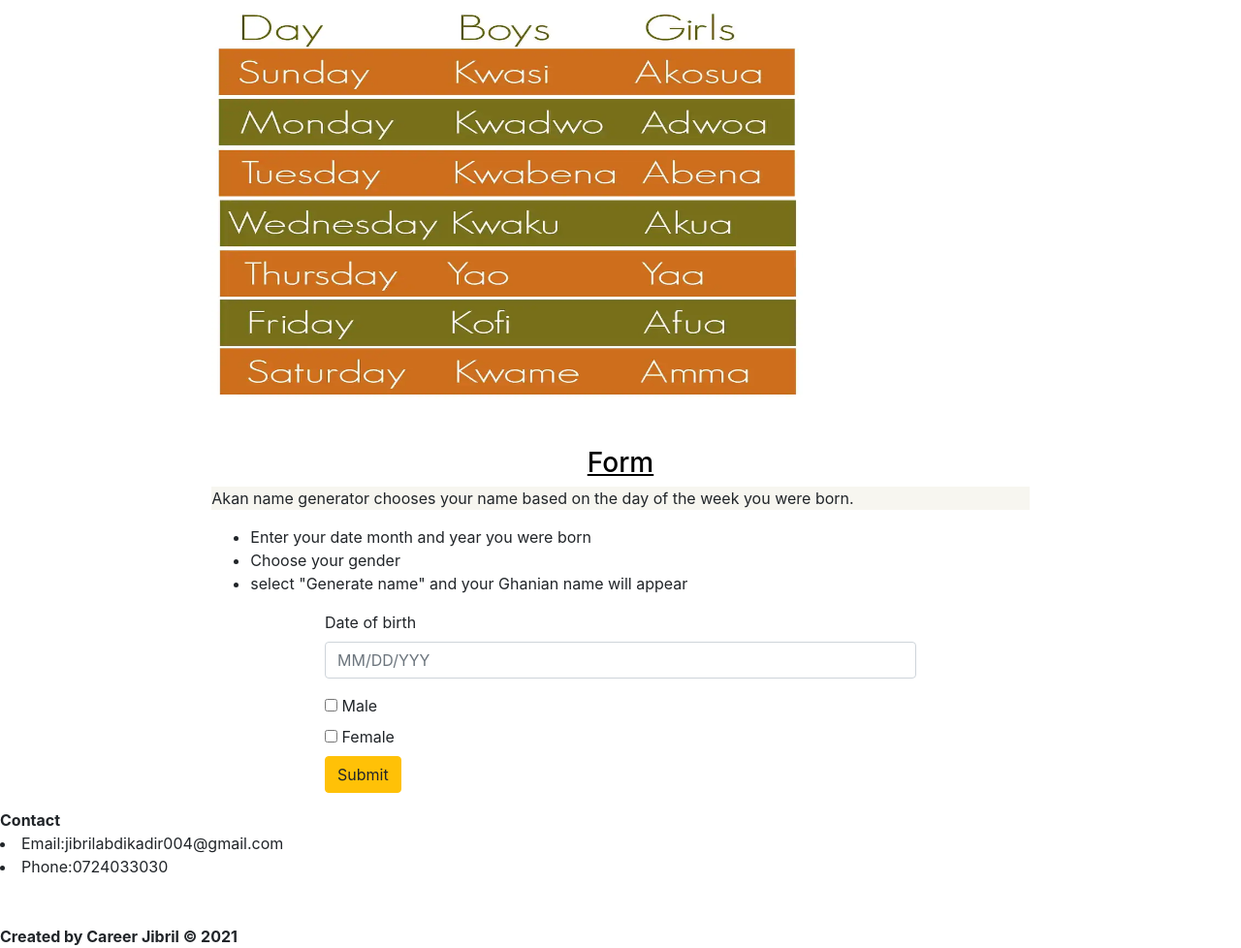
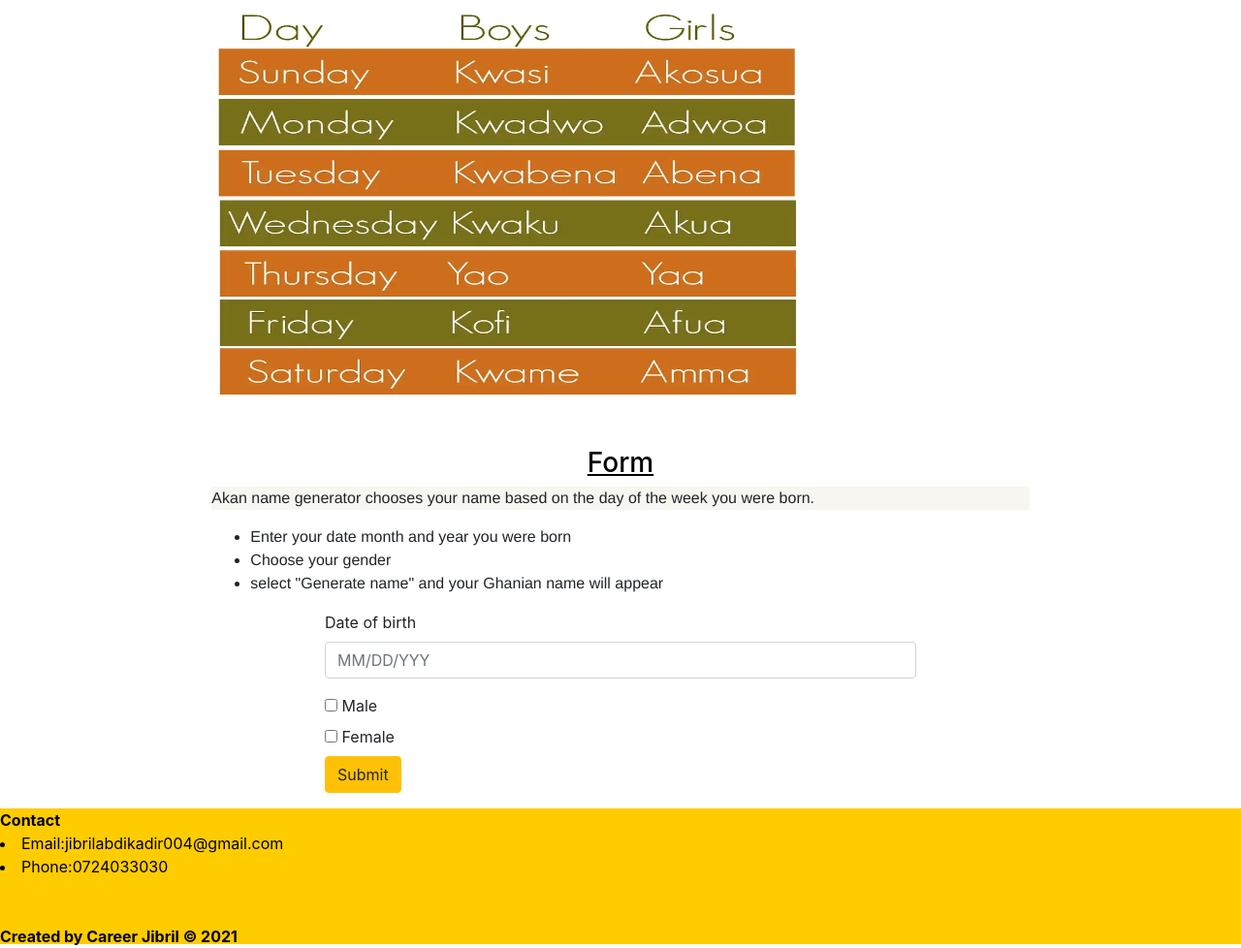
Before and after one commit to jibrilhusny/Akan-names, a plain HTML site: page index.html in a window 1280 px wide. Shown: the part 457-1435 px from the top of the page at 97% size. Drawn offline with nearby package versions, Linux system fonts and the light colour scheme.

Commit message:
styled my footer

```diff
--- a/css/styles.css
+++ b/css/styles.css
@@ -9,12 +9,37 @@ h3 {
     text-decoration-line: underline;
 }
 
+h2 {
+    margin: 5%;
+    text-align: center;
+    text-decoration: underline;
+}
+
 p {
     text-align: justify;
     background-color: #f7f6f0;
+    font-family: Helvetica, sans-serif;
 }
 
 .image {
     width: 610px;
     height: 410px;
 }
+
+.list {
+    font-family: Helvetica, sans-serif;
+}
+
+footer {
+    background-color: #ffcc00;
+    height: 140px;
+    text-align: left;
+}
+
+strong {
+    color: black;
+}
+
+footer li {
+    color: black;
+}
```
